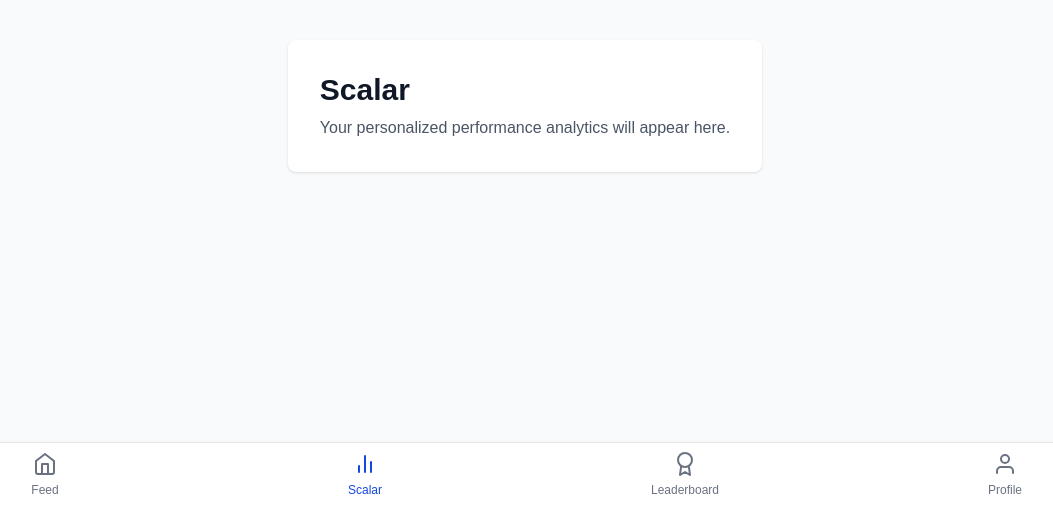
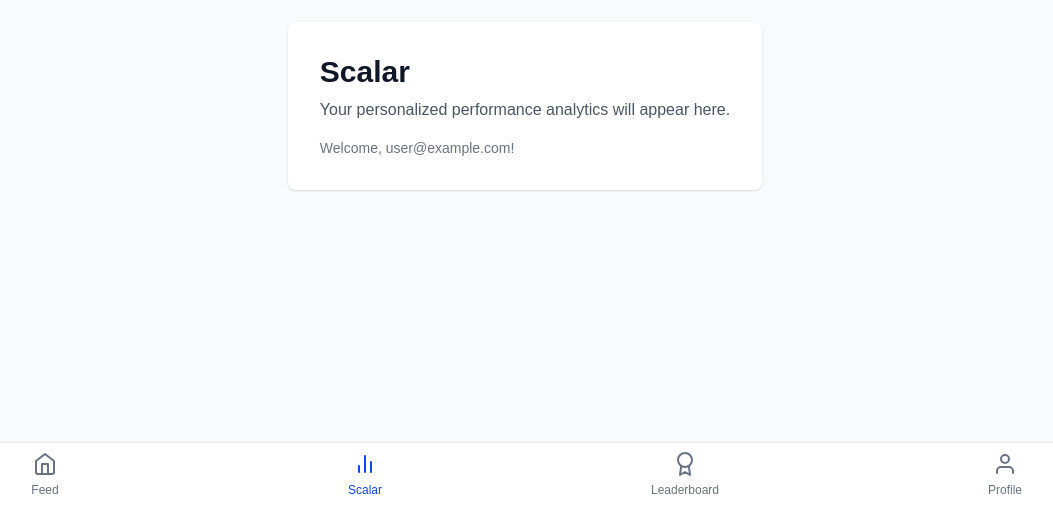
Before and after one commit to vectorapp/vector-app, a Next.js app: page /scalar in a window 1280 px wide. Shown: the part 294-800 px from the top of the page, without its empty margins (115-1168 px from the left). Built offline with nearby package versions, Linux system fonts and the light colour scheme; no server answers; the database is empty; sample sign-in values are in the browser's storage.

Commit message:
vector-9 add welcome message on scalar to confirm user management

```diff
--- a/app/scalar/page.tsx
+++ b/app/scalar/page.tsx
@@ -1,9 +1,39 @@
+'use client';
+import { useUser } from '../model/auth/UserContext';
+import { useRouter } from 'next/navigation';
+import { useEffect } from 'react';
+
 export default function ScalarPage() {
+  const { user, loading: userLoading } = useUser();
+  const router = useRouter();
+
+  // Redirect to login if not authenticated
+  useEffect(() => {
+    if (!userLoading && !user) {
+      router.push('/login');
+    }
+  }, [user, userLoading, router]);
+
+  if (userLoading) {
+    return (
+      <div className="min-h-screen flex flex-col items-center justify-center bg-gray-50">
+        <div className="text-gray-500">Loading...</div>
+      </div>
+    );
+  }
+
+  if (!user) {
+    return null; // Will redirect to login
+  }
+
   return (
     <div className="min-h-screen flex flex-col items-center justify-center bg-gray-50">
       <div className="bg-white rounded-lg shadow p-8">
         <h1 className="text-3xl font-bold text-gray-900 mb-2">Scalar</h1>
-        <p className="text-gray-600">Your personalized performance analytics will appear here.</p>
+        <p className="text-gray-600 mb-4">Your personalized performance analytics will appear here.</p>
+        <div className="text-sm text-gray-500">
+          Welcome, {user.firstName || user.email}!
+        </div>
       </div>
     </div>
   );
```
